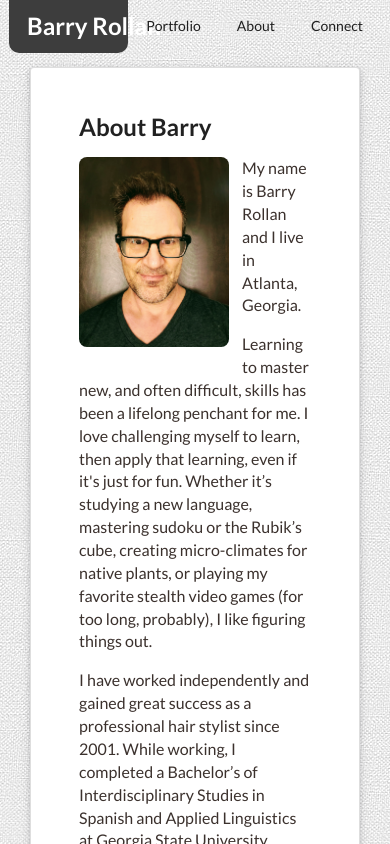
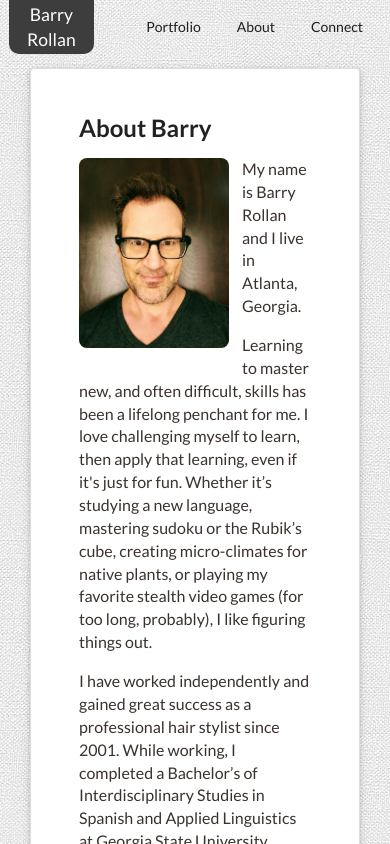
Before and after one commit to scottrollan/responsive-portfolio, a React (Create React App) app: page /about in a window 390 px wide. Shown: the top 844 px of the page. Built offline with nearby package versions, Linux system fonts and the light colour scheme.

Commit message:
media query adjustments for small screens on nameplate, mragin removal on icons on connect page, other

```diff
--- a/src/components/About.js
+++ b/src/components/About.js
@@ -9,6 +9,7 @@ const About = () => {
         class="ui small left floated image"
         src={Photo}
         style={{ borderRadius: '8px' }}
+        alt=""
       />
       <p>My name is Barry Rollan and I live in Atlanta, Georgia.</p>
       <p>
--- a/src/components/Connect.js
+++ b/src/components/Connect.js
@@ -55,6 +55,9 @@ const Contact = () => {
           opacity: 0;
           transition: opacity 0.9s;
         }
+        .tool > .icon {
+          margin-right: 0;
+        }
         .tool:hover {
           color: #148fcc;
           transition: color 0.9s;
--- a/src/components/Header.js
+++ b/src/components/Header.js
@@ -6,8 +6,13 @@ class Header extends React.Component {
     return (
       <div className="ui secondary menu">
         <div className="left menu">
-          <Link to="/" className="item">
-            <h2>Barry Rollan</h2>
+          <Link to="/about" className="item">
+            <span className="nameplate">Barry Rollan</span>
+
+            <span style={{ textAlign: 'center' }}>
+              <p className="nameplate shrunk">Barry</p>
+              <p className="nameplate shrunk">Rollan</p>
+            </span>
           </Link>
         </div>
         <div className="right menu" style={{ marginRight: '0' }}>
@@ -30,8 +35,15 @@ class Header extends React.Component {
             background-color: #3d3d3d;
             color: #3b312d;
           }
-          h2 {
+          .nameplate {
             color: #ffffff;
+            font-size: 3vw;
+            display: inherit;
+          }
+          .shrunk {
+            line-height: 40%;
+            font-size: 4.5vw;
+            display: none;
           }
           a {
             font-size: 2vw;
@@ -39,6 +51,12 @@ class Header extends React.Component {
           @media screen and (max-width: 760px) {
             a {
               font-size: 18px;
+            }
+            .nameplate {
+              display: none;
+            }
+            .shrunk {
+              display: inherit;
             }
           }
         `}</style>
--- a/src/components/MetricClock.js
+++ b/src/components/MetricClock.js
@@ -1,5 +1,4 @@
 import React, { useState, useEffect } from 'react';
-import styles from './Portfolio.module.css';
 
 const MetricClock = () => {
   const [time, setTime] = useState(new Date());
```
